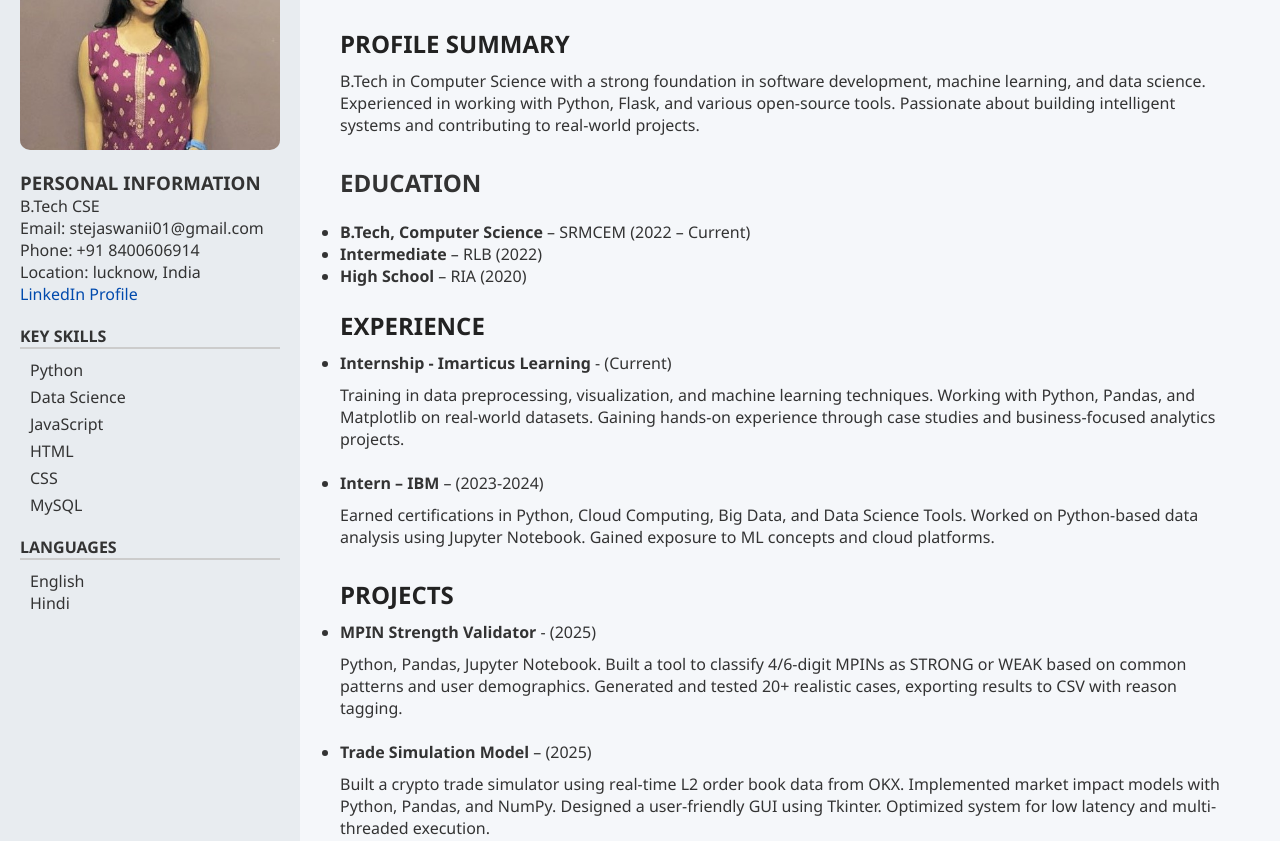
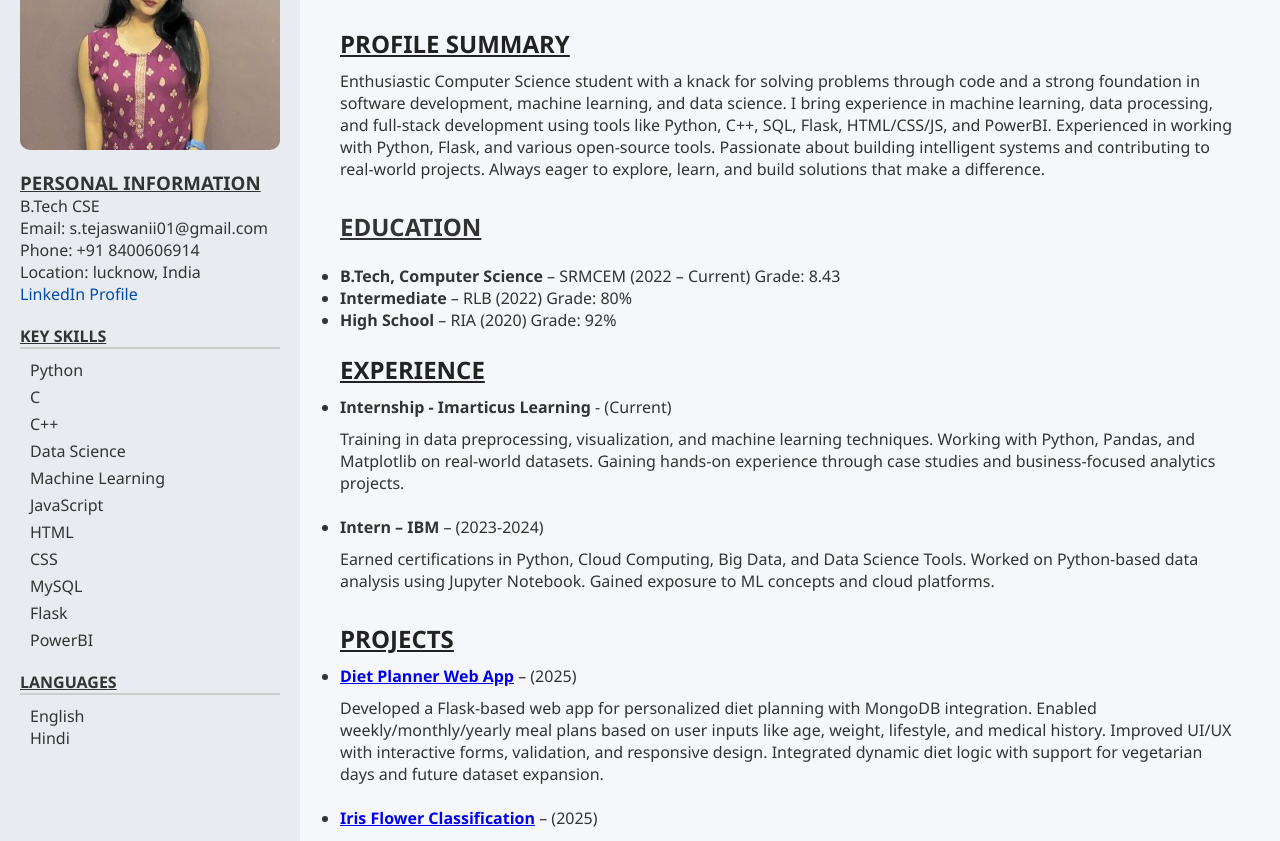
Before and after one commit to tejaswaniii/tejaswaniii.github.io, a plain HTML site: page index.html in a window 1280 px wide. Shown: the part 111-952 px from the top of the page. Drawn offline with Linux system fonts and the light colour scheme.

Commit message:
Update index.html

```diff
--- a/index.html
+++ b/index.html
@@ -14,26 +14,31 @@
         <img src="tej.jpg" alt="Profile Picture" />
       </div>
       <div class="info">
-        <h3>PERSONAL INFORMATION</h3>
+        <h3><u>PERSONAL INFORMATION</u></h3>
         <p>B.Tech CSE</p>
-        <p>Email: stejaswanii01@gmail.com</p>
+        <p>Email: s.tejaswanii01@gmail.com</p>
         <p>Phone: +91 8400606914</p>
         <p>Location: lucknow, India</p>
         <p><a href="https://www.linkedin.com/in/tejaswani-singh-376064373/">LinkedIn Profile</a></p>
       </div>
       <div class="section">
-        <h4>KEY SKILLS</h4>
+        <h4><u>KEY SKILLS</u></h4>
         <ul>
           <li>Python</li>
+          <li>C</li>
+          <li>C++</li>
           <li>Data Science</li>
+          <li>Machine Learning</li>
           <li>JavaScript</li>
           <li>HTML</li>
           <li>CSS</li>
           <li>MySQL</li>
+          <li>Flask</li>
+          <li>PowerBI</li>
         </ul>
       </div>
       <div class="section">
-        <h4>LANGUAGES</h4>
+        <h4><u>LANGUAGES</u></h4>
         <ul>English</ul>
         <ul>Hindi</ul>
       </div>
@@ -47,43 +52,60 @@
       </header>
 
       <section>
-        <h2>PROFILE SUMMARY</h2>
+        <h2><u>PROFILE SUMMARY</u></h2>
         <p>
-          B.Tech in Computer Science with a strong foundation in software development, machine learning, and data science. Experienced in working with Python, Flask, and various open-source tools. Passionate about building intelligent systems and contributing to real-world projects.
+          Enthusiastic Computer Science student with a knack for solving problems through code and a strong foundation in software development, machine learning, and data science.
+          I bring experience in machine learning, data processing, and full-stack development using tools like Python, C++, SQL, Flask, HTML/CSS/JS, and PowerBI.
+          Experienced in working with Python, Flask, and various open-source tools.
+          Passionate about building intelligent systems and contributing to real-world projects.
+          Always eager to explore, learn, and build solutions that make a difference.
         </p>
       </section>
 
-      <h2>EDUCATION</h2>
+      <h2><u>EDUCATION</u></h2>
       <br>
         <ul>
-          <li><strong>B.Tech, Computer Science</strong> – SRMCEM (2022 – Current)</li>
-          <li><strong>Intermediate</strong> – RLB (2022)</li>
-          <li><strong>High School</strong> – RIA (2020)</li>
+          <li><strong>B.Tech, Computer Science</strong> – SRMCEM (2022 – Current)
+          Grade: 8.43</li>
+          <li><strong>Intermediate</strong> – RLB (2022)
+          Grade: 80%</li>
+          <li><strong>High School</strong> – RIA (2020)
+          Grade: 92%</li>
         </ul>
       </section>
       <br>
       <section>
-        <h2>EXPERIENCE</h2>
+        <h2><u>EXPERIENCE</u></h2>
         <ul>
-          <li><strong>Internship - Imarticus Learning</strong> - (Current)</li> <p> Training in data preprocessing, visualization, and machine learning techniques. Working with Python, Pandas, and Matplotlib on real-world datasets. Gaining hands-on experience through case studies and business-focused analytics projects.</p>
+          <li><strong>Internship - Imarticus Learning</strong> - (Current)</li> <p> Training in data preprocessing, visualization, and machine learning techniques.
+            Working with Python, Pandas, and Matplotlib on real-world datasets.
+            Gaining hands-on experience through case studies and business-focused analytics projects.</p>
           <br>
-          <li><strong>Intern – IBM</strong> – (2023-2024)</li><p>Earned certifications in Python, Cloud Computing, Big Data, and Data Science Tools. Worked on Python-based data analysis using Jupyter Notebook. Gained exposure to ML concepts and cloud platforms.
+          <li><strong>Intern – IBM</strong> – (2023-2024)</li><p>Earned certifications in Python, Cloud Computing, Big Data, and Data Science Tools.
+            Worked on Python-based data analysis using Jupyter Notebook.
+            Gained exposure to ML concepts and cloud platforms.
         </ul>
       </section>
 
       <section>
-        <h2>PROJECTS</h2>
+        <h2><u>PROJECTS</u></h2>
         <ul>
-          <li><strong>MPIN Strength Validator</strong> - (2025)</li> <p>Python, Pandas, Jupyter Notebook. Built a tool to classify 4/6-digit MPINs as STRONG or WEAK based on common patterns and user demographics. Generated and tested 20+ realistic cases, exporting results to CSV with reason tagging.</p>
+          <li><strong><a href="https://ai-diet-planner-ge19.onrender.com/">Diet Planner Web App</a></strong> – (2025)</li><p>Developed a Flask-based web app for personalized diet planning with MongoDB integration. Enabled weekly/monthly/yearly meal plans based on user inputs like age, weight, lifestyle, and medical history. Improved UI/UX with interactive forms, validation, and responsive design. Integrated dynamic diet logic with support for vegetarian days and future dataset expansion.</p>
           <br>
-          <li><strong>Trade Simulation Model</strong> – (2025)</li><p>Built a crypto trade simulator using real-time L2 order book data from OKX. Implemented market impact models with Python, Pandas, and NumPy. Designed a user-friendly GUI using Tkinter. Optimized system for low latency and multi-threaded execution.</p>
+          <li><strong><a href="https://iris-ml-flask-ui-1.onrender.com/">Iris Flower Classification</a></strong> – (2025)</li><p>Trained a Decision Tree model on the Iris dataset to classify flower species using scikit-learn. Saved the trained model with pickle for deployment and reuse.</p>
           <br>
-          <li><strong>Rain Prediction System</strong> – (2024)</li><p>Developed machine learning models for predictive analytics.Used Python and Scikit-learn for supervised and unsupervised learning.Built dashboards to visualize insights from large datasets.</p>
+          <li><strong><a href="https://github.com/tejaswaniii/Potato-disease-checker.git">Potato Plant Disease Detection</a></strong> – (2025)</li><p>Upload leaf images to predict disease status (healthy vs infected). Trained with Random Forest on extracted features. Real-time predictions via Flask interface. Prediction metadata stored in MongoDB. Deployed on Render for live accessibility</p>
+          <br>
+          <li><strong><a href="https://github.com/tejaswaniii/cute-bold-calculator.git">GUI Calculator</a></strong> – (2025)</li><p>A cute and bold GUI calculator built using Python's Tkinter library. It supports basic arithmetic operations (addition, subtraction, multiplication, division) with smart result formatting and real-time input validation. The app features a light/dark theme toggle, a clear button, and saves the result to a file. Designed with vibrant colors, emojis, and a fun layout to make simple calculations visually appealing and enjoyable.</p>
+          <br>
+          <li><strong><a href="https://github.com/tejaswaniii/MPIN-strength-checker.git">MPIN Strength Validator</a></strong> - (2025)</li> <p>Python, Pandas, Jupyter Notebook. Built a tool to classify 4/6-digit MPINs as STRONG or WEAK based on common patterns and user demographics. Generated and tested 20+ realistic cases, exporting results to CSV with reason tagging.</p>
+          <br>
+          <li><strong><a href="https://github.com/tejaswaniii/Rain-prediction-ml-project.git">Rain Prediction System</a></strong> – (2024)</li><p>Developed machine learning models for predictive analytics.Used Python and Scikit-learn for supervised and unsupervised learning.Built dashboards to visualize insights from large datasets.</p>
         </ul>
       </section>
 
       <section>
-        <h2>CERTIFICATIONS</h2>
+        <h2><u>CERTIFICATIONS</u></h2>
         <ul>
           <li><strong><a href="https://drive.google.com/file/d/1gdnDR7aPCzfjz9sicX14hfjKJGSXNrwu/view?usp=drive_link">Big Data 101</a></strong></li>
           <li><strong><a href="https://drive.google.com/file/d/1CvAt6y_1gP5KnnxDAfZK7S8Vi4vyMdme/view?usp=drive_link">Python 101 for Data Science</a> </strong></li>
```
